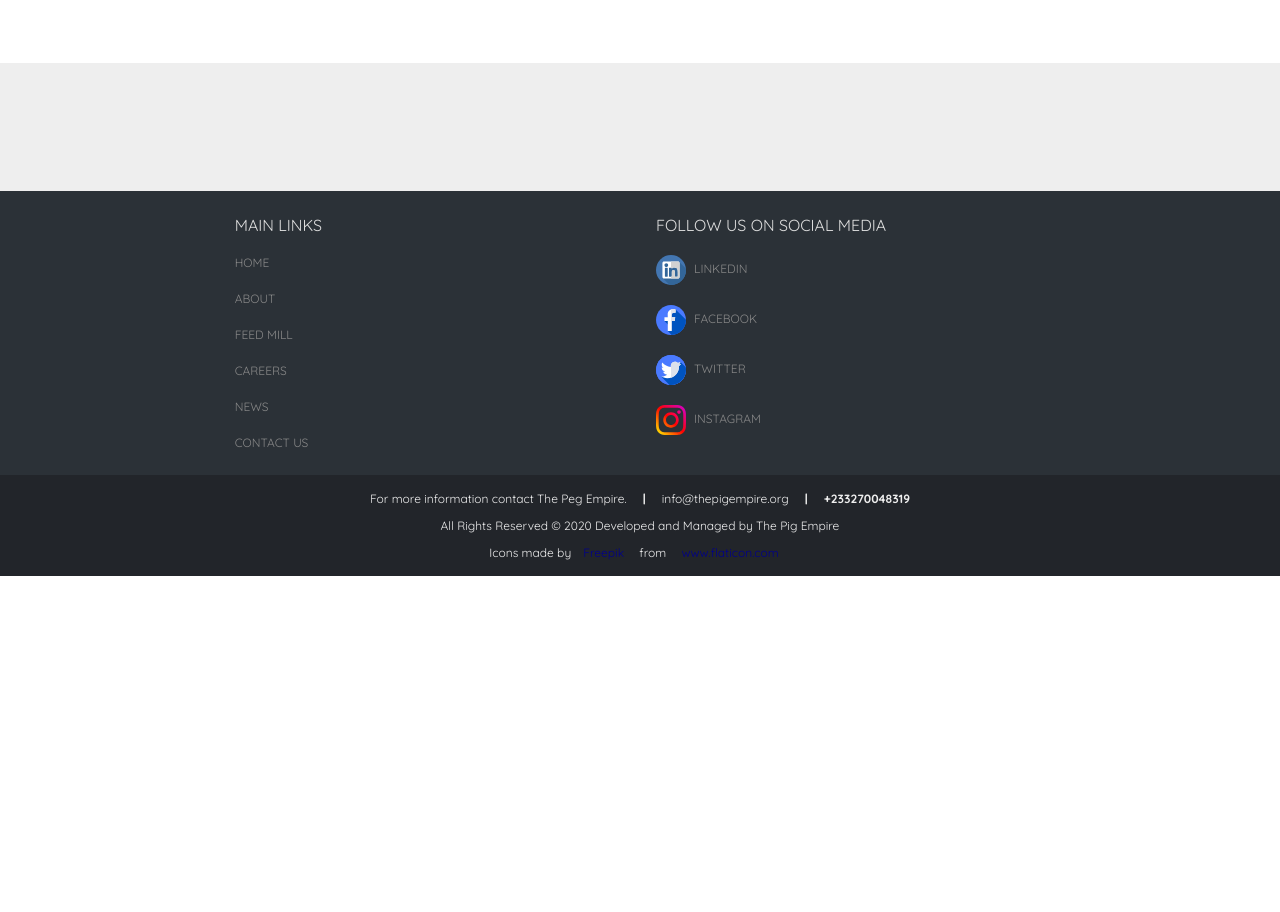
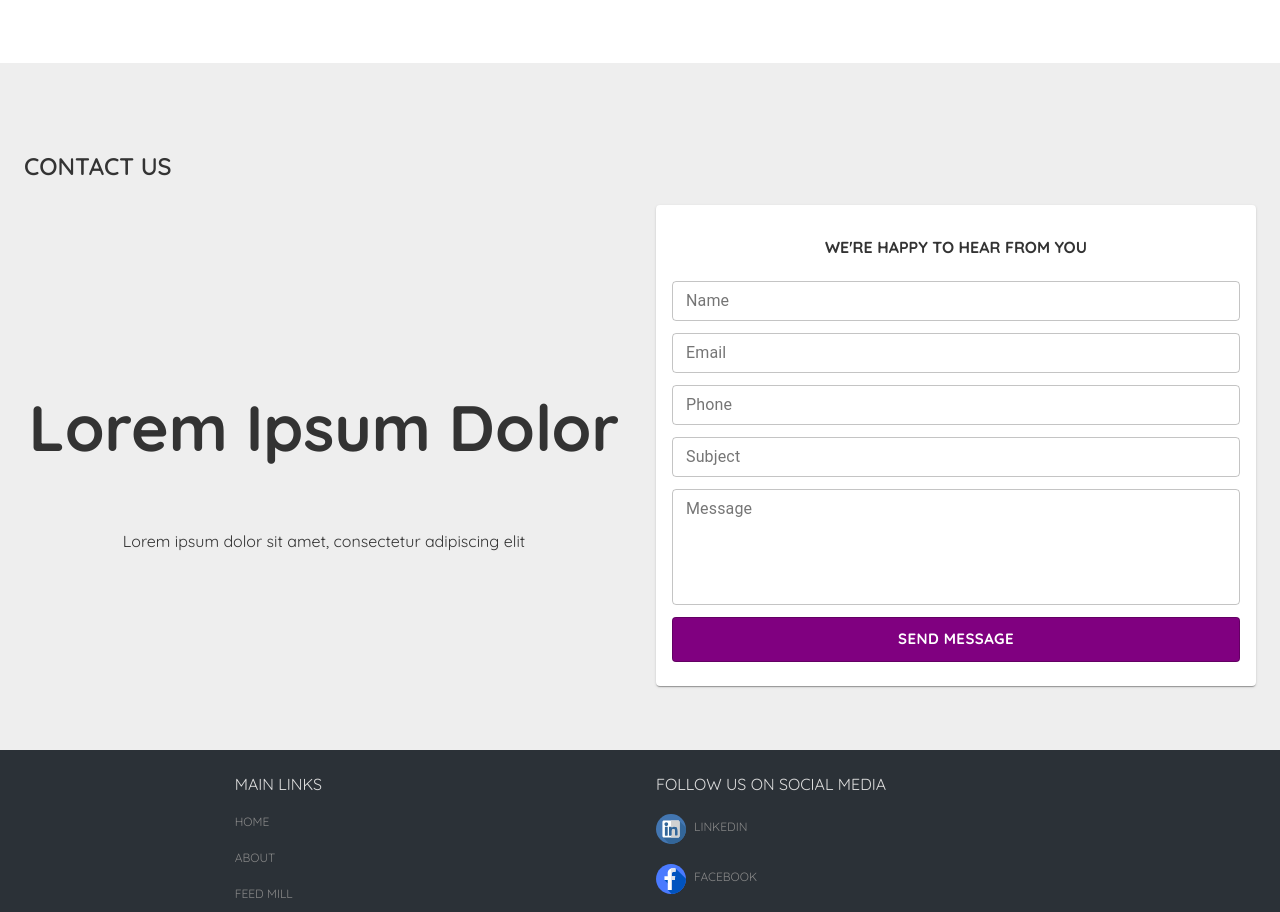
Before and after one commit to stanleyHayes/thepigempire, a React (Create React App) app: page / in a window 1280 px wide. Shown: the part 2545-3457 px from the top of the page. Before the commit the page ends 3121 px from the top, so only its background shows below. Built offline with nearby package versions, Linux system fonts and the light colour scheme.

Commit message:
Contact Form added

```diff
--- a/src/App.css
+++ b/src/App.css
@@ -497,3 +497,19 @@ html, body {
 .rounded-image{
   border-radius: 50%;
 }
+
+.responsive-text{
+  font-size: 64px;
+}
+
+@media screen and (max-width: 1200px) {
+  .responsive-text{
+    font-size: 32px;
+  }
+}
+
+@media screen and (max-width: 700px) {
+  .responsive-text{
+    font-size: 24px;
+  }
+}
--- a/src/components/shared/ContactForm.js
+++ b/src/components/shared/ContactForm.js
@@ -1,11 +1,186 @@
-import React from "react";
-import {Card,CardContent} from "@material-ui/core";
+import React, {useState} from "react";
+import {Card, CardContent, TextField, Button} from "@material-ui/core";
+import {makeStyles} from "@material-ui/styles";
+import validator from "validator";
+const ContactForm = () => {
 
-const ContactForm = () => {
+
+    const useStyles = makeStyles(theme => {
+        return {
+            button: {
+                fontFamily: "Quicksand",
+                color: "white",
+                fontWeight: "bold",
+                marginTop: 8,
+                paddingTop: 8,
+                paddingBottom: 8,
+                backgroundColor: "purple"
+            }
+        }
+    });
+
+    const classes = useStyles();
+
+
+    const [contact, setContact] = useState({});
+    const [error, setError] = useState({});
+
+    const {name, email, subject, phone, message} = contact;
+
+    const handleChange = event => {
+        setContact({...contact, [event.target.name]: event.target.value});
+    }
+
+
+    const handleSubmit = event => {
+        event.preventDefault();
+
+        if (!name) {
+            setError({...error, name: "Name required"});
+            return;
+        } else {
+            setError({...error, name: null});
+        }
+
+        if (!email) {
+            setError({...error, email: "Email required"});
+            return;
+        } else {
+            setError({...error, email: null});
+        }
+
+        if (!validator.isEmail(email)) {
+            setError({...error, email: "Enter valid email"});
+            return;
+        } else {
+            setError({...error, email: null});
+        }
+
+        if (!phone) {
+            setError({...error, phone: "Phone required"});
+            return;
+        } else {
+            setError({...error, phone: null});
+        }
+
+        if (!validator.isMobilePhone(phone)) {
+            setError({...error, phone: "Enter valid phone number"});
+            return;
+        } else {
+            setError({...error, phone: null});
+        }
+
+        if (!subject) {
+            setError({...error, subject: "Subject required"});
+            return;
+        } else {
+            setError({...error, subject: null});
+        }
+
+        if (!message) {
+            setError({...error, message: "Message required"});
+            return;
+        } else {
+            setError({...error, message: null});
+        }
+
+        console.log(contact);
+    }
+
     return (
         <Card elevation={1} variant="elevation" raised={true}>
             <CardContent>
+                <form>
+                    <p className="text-align-center text font-weight-bold uppercase">We're happy to hear from you</p>
+                    <div>
+                        <TextField
+                            fullWidth={true}
+                            margin="dense"
+                            placeholder="Enter name"
+                            label="Name"
+                            onChange={handleChange}
+                            value={name}
+                            error={error.name}
+                            type="text"
+                            variant="outlined"
+                            name="name"
+                            helperText={error.name}
+                        />
+                    </div>
+                    <div>
+                        <TextField
+                            fullWidth={true}
+                            margin="dense"
+                            placeholder="Enter email"
+                            label="Email"
+                            onChange={handleChange}
+                            value={email}
+                            error={error.email}
+                            type="email"
+                            variant="outlined"
+                            name="email"
+                            helperText={error.email}
+                        />
+                    </div>
+                    <div>
+                        <TextField
+                            fullWidth={true}
+                            margin="dense"
+                            placeholder="Enter phone"
+                            label="Phone"
+                            onChange={handleChange}
+                            value={phone}
+                            error={error.phone}
+                            type="tel"
+                            variant="outlined"
+                            name="phone"
+                            helperText={error.phone}
+                        />
+                    </div>
+                    <div>
+                        <TextField
+                            fullWidth={true}
+                            margin="dense"
+                            placeholder="Enter subject"
+                            label="Subject"
+                            onChange={handleChange}
+                            value={subject}
+                            error={error.subject}
+                            type="text"
+                            variant="outlined"
+                            name="subject"
+                            helperText={error.subject}
+                        />
+                    </div>
 
+                    <div>
+                        <TextField
+                            fullWidth={true}
+                            margin="dense"
+                            placeholder="Enter message"
+                            label="Message"
+                            onChange={handleChange}
+                            value={message}
+                            error={error.message}
+                            type="text"
+                            variant="outlined"
+                            name="message"
+                            helperText={error.message}
+                            multiline={true}
+                            rows={5}
+                        />
+                    </div>
+
+                    <Button
+                        className={classes.button}
+                        variant="outlined"
+                        size="large"
+                        fullWidth={true}
+                        onSubmit={handleSubmit}
+                        onClick={handleSubmit}>
+                        Send message
+                    </Button>
+                </form>
             </CardContent>
         </Card>
     )
--- a/src/pages/home/HomePage.js
+++ b/src/pages/home/HomePage.js
@@ -1,12 +1,13 @@
 import React from "react";
 import Layout from "../../components/layout/Layout";
-import {Container, Grid, Button, Card, CardContent, Avatar} from "@material-ui/core";
+import {Container, Grid, Button, Card, CardContent} from "@material-ui/core";
 import Slider from "react-slick";
 import {ArrowForward} from "@material-ui/icons";
 import {Link} from "react-router-dom";
 import {makeStyles} from "@material-ui/styles";
 import Facility from "../../components/shared/Facility";
 import "../../App.css";
+import ContactForm from "../../components/shared/ContactForm";
 
 const HomePage = () => {
 
@@ -227,7 +228,26 @@ const HomePage = () => {
 
             <section className="padding-vertical-huge">
                 <Container>
+                    <Grid container={true}>
+                        <Grid item={true} xs={12}>
+                            <p className="sub-header text uppercase font-weight-bold">Contact Us</p>
+                        </Grid>
+                    </Grid>
+                    <Grid container={true} justify="center" spacing={4}>
 
+                        <Grid item={true} xs={12} md={6}>
+                            <div className="center-vertical">
+                                <div>
+                                    <p className="responsive-text text-align-center text font-weight-bold">Lorem Ipsum Dolor</p>
+                                    <p className="text-align-center text">Lorem ipsum dolor sit amet, consectetur adipiscing elit</p>
+                                </div>
+                            </div>
+                        </Grid>
+
+                        <Grid item={true} xs={12} md={6}>
+                            <ContactForm />
+                        </Grid>
+                    </Grid>
                 </Container>
             </section>
         </Layout>
```
